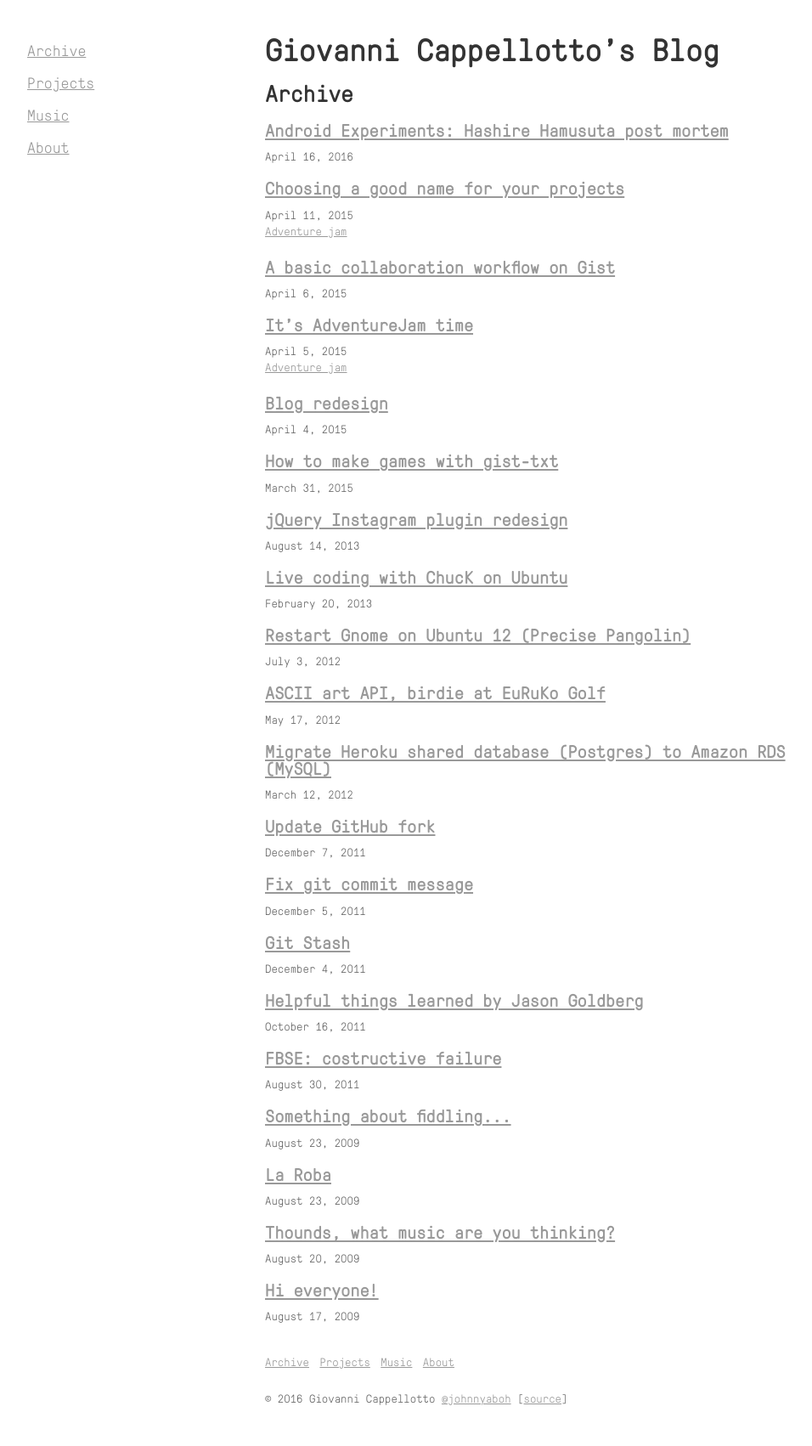
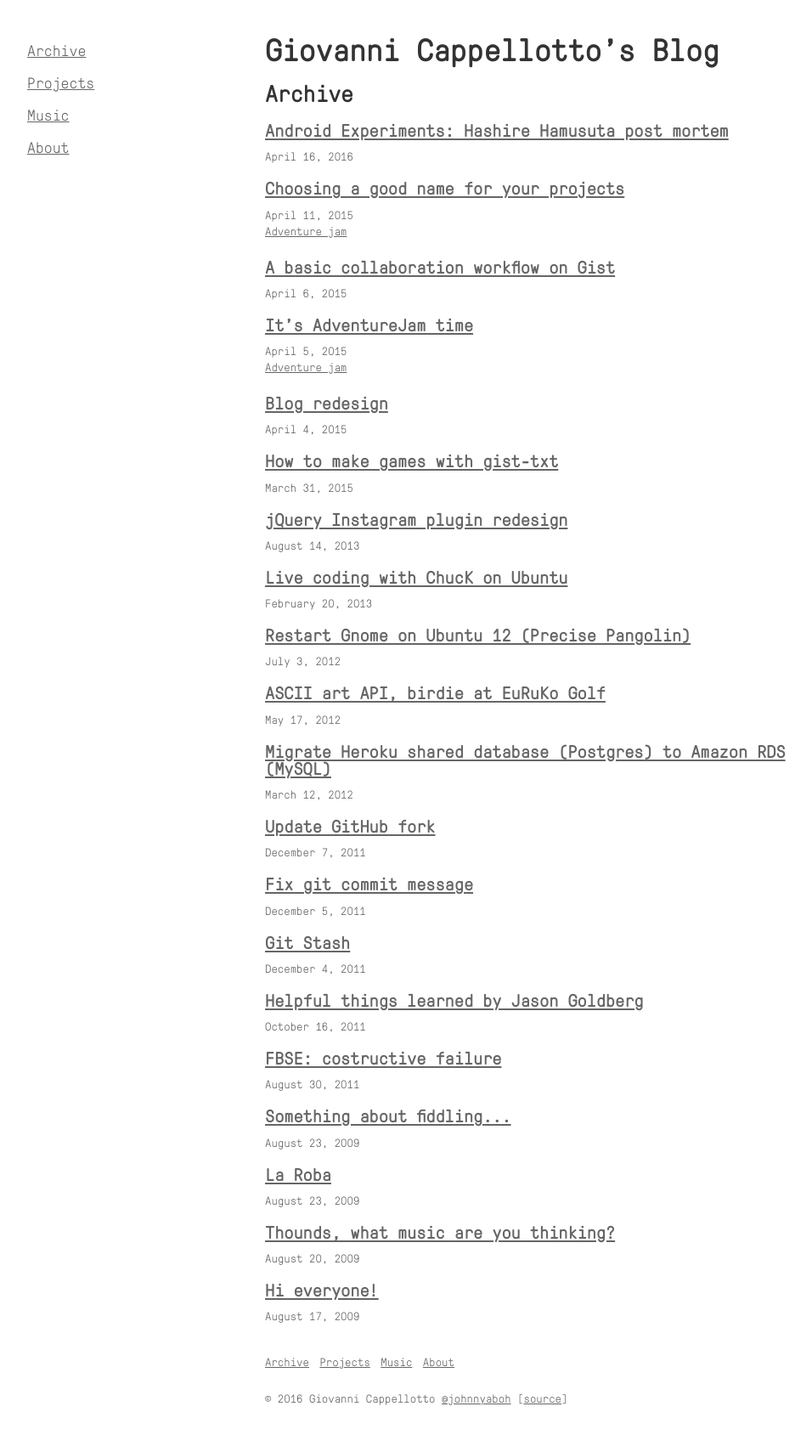
Before and after one commit to curlybracketshq/giovanni.curlybrackets.it, a Jekyll site: the page built from index.html, in a window 1280 px wide. Shown: the whole page at 85% size, without its empty margins (8-964 px from the left). Built offline with Jekyll 4.4.1, drawn with Linux system fonts in a browser that asks for light colours.

Commit message:
Update link colors

```diff
--- a/stylesheets/style.css
+++ b/stylesheets/style.css
@@ -6,7 +6,7 @@ html, body {
 
 body {
   font-family: 'Conv_GT-Pressura-Mono-Light', monospace;
-  color: #333333;
+  color: #333;
   font-size: 18px;
 }
 
@@ -40,11 +40,11 @@ sup {
 a,
 a:hover,
 a:active {
-  color: #999999;
+  color: #666;
 }
 
 a:visited {
-  color: #bbbbbb;
+  color: #999;
 }
 
 p {
```
